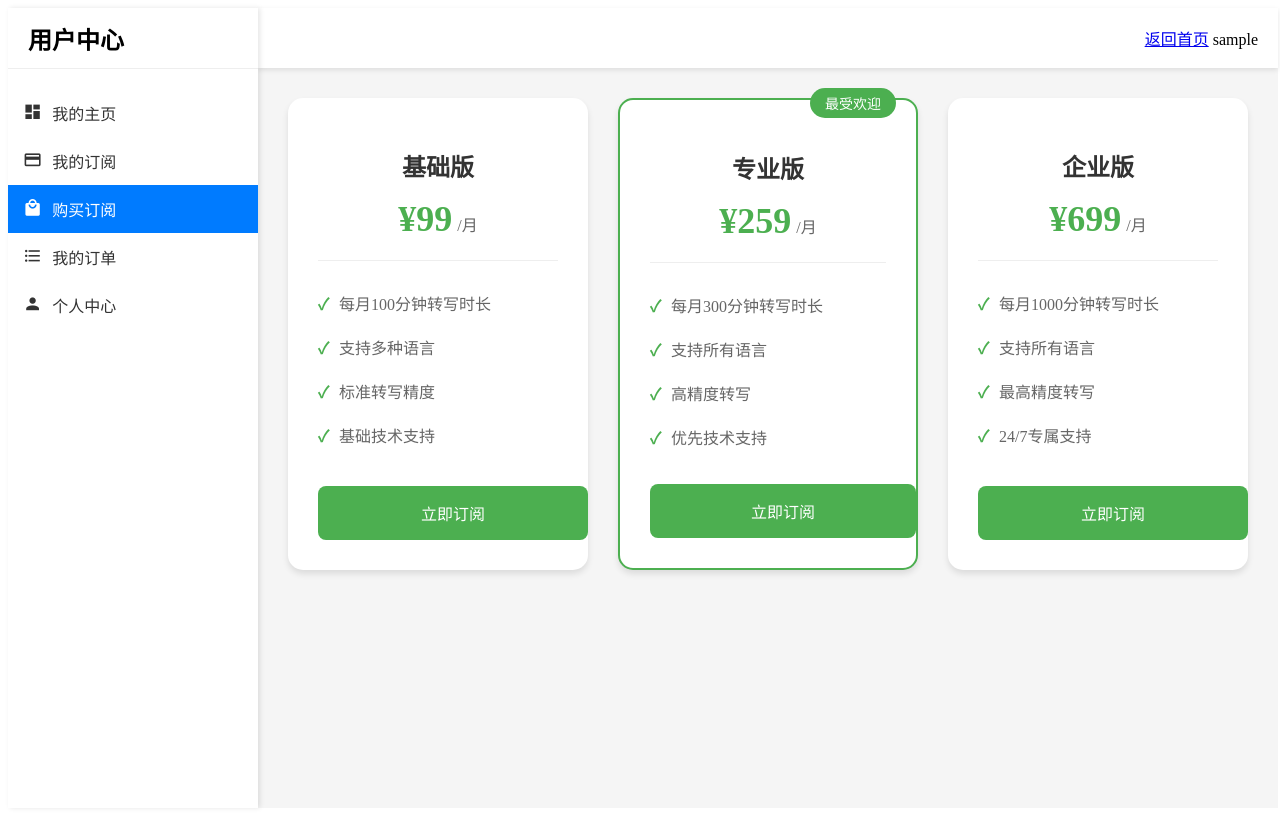
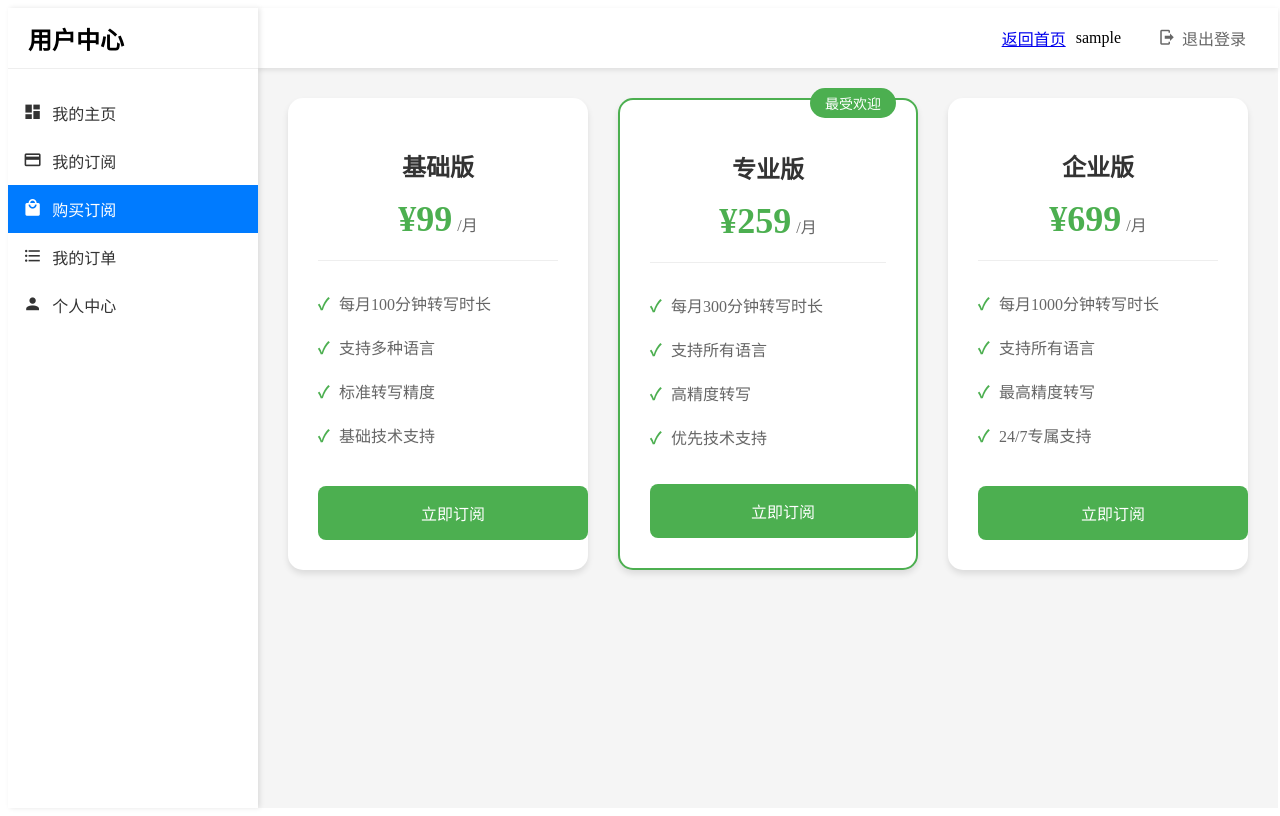
Before and after one commit to vsnotebook/human-ai, a FastAPI app: page /user/plans in a window 1280 px wide. Run offline with FastAPI, Linux system fonts and the light colour scheme; the visitor is signed in with stand-in values (Sample User, id 1); parts of the project's set-up code (start-up, migrations or seed data) failed here and were passed over.

Commit message:
普通用户登录成功后，直接进入用户中心。 管理员登录成功后，直接进入管理后台。

```diff
--- a/cursor/cursor-管理后台.txt
+++ b/cursor/cursor-管理后台.txt
@@ -32,3 +32,5 @@
 - 改进了视觉层次感
 
 普通用户登录成功后，直接进入用户中心。 管理员登录成功后，直接进入管理后台。
+
+用户中心，添加退出登录。
--- a/src/static/user/style.css
+++ b/src/static/user/style.css
@@ -907,3 +907,30 @@ th {
         opacity: 0;
     }
 }
+
+.logout-btn {
+    display: flex;
+    align-items: center;
+    gap: 6px;
+    padding: 6px 12px;
+    color: #666;
+    text-decoration: none;
+    border-radius: 6px;
+    transition: all 0.3s;
+    margin-left: 15px;
+}
+
+.logout-btn:hover {
+    background: #f5f5f5;
+    color: #dc3545;
+}
+
+.logout-btn i {
+    font-size: 18px;
+}
+
+.user-menu {
+    display: flex;
+    align-items: center;
+    gap: 10px;
+}
--- a/src/templates/user/layout.html
+++ b/src/templates/user/layout.html
@@ -45,6 +45,10 @@
                 <div class="user-menu">
                     <a href="/" class="home-btn">返回首页</a>
                     <span>{{ current_user.username }}</span>
+                    <a href="/logout" class="logout-btn">
+                        <i class="mdi mdi-logout"></i>
+                        退出登录
+                    </a>
                 </div>
             </header>
 
```
